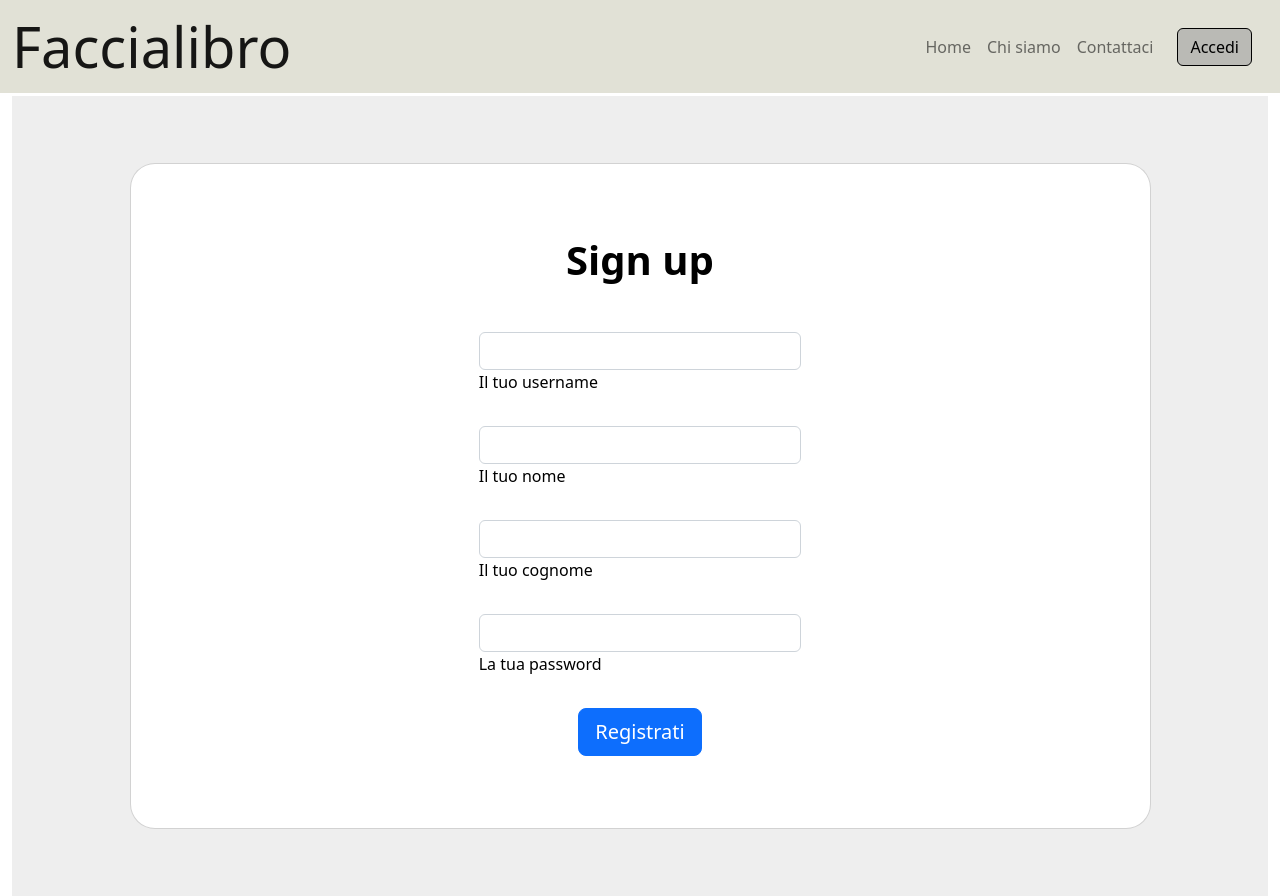
After one commit to nMaax/iaw-workspace, a Flask app: page /signup in a window 1280 px wide. The commit adds this page. Run offline with Flask 2, Linux system fonts and the light colour scheme; some libraries are stand-ins or nearby versions.

Commit message:
Defined base skeletons for signup and login forms, and their decorators (still void)

```diff
--- a/app.py
+++ b/app.py
@@ -10,12 +10,12 @@ import data_utils.access_data as db
 # Flask libraries
 from flask import Flask, render_template, request, redirect, url_for, flash, session
 from werkzeug.utils import secure_filename
+from werkzeug.security import generate_password_hash, check_password_hash
 from flask_bootstrap import Bootstrap5
 from flask_session import Session
 from flask_login import LoginManager, login_user, logout_user, login_required, current_user
 
 # Defining an utils dict to be used whenever is needed
-
 iso_day_format  = '%Y-%m-%d'
 
 #Today day value
@@ -27,16 +27,21 @@ utils = {'today': sNow}
 # Defining app
 app = Flask(__name__)
 
-# Generating objects for Flask extra libraries (Server-side sessions and Bootstrap)
+# Defining app attributes and other setups
+UPLOAD_FOLDER = './static/images/uploads/'
+SECRET_KEY = 'Z2KRu#3+5Ps?ngrxT&!icMR?pC$krH'
+SESSION_TYPE = 'filesystem'
+SESSION_PERMANENT = False
+
+app.config['SECRET_KEY'] = SECRET_KEY
+app.config['UPLOAD_FOLDER'] = UPLOAD_FOLDER
+app.config['SESSION_TYPE'] = SESSION_TYPE
+app.config['SESSION_PERMANENT'] = SESSION_PERMANENT
+
+login_manager = LoginManager()
+login_manager.login_view = 'login'
+#login_manager.init_app(app)
 bootstrap = Bootstrap5(app)
-
-# Defining app attributes
-UPLOAD_FOLDER = './static/images/uploads/'
-
-app.config['UPLOAD_FOLDER'] = UPLOAD_FOLDER
-app.config['SESSION_TYPE'] = 'filesystem'
-app.config['SESSION_PERMANENT'] = False
-
 Session(app)
 
 # Main routes
@@ -59,6 +64,16 @@ def contacts():
     users=db.get_users()
     return render_template('contacts.html', users=users, utils=utils)
 
+@app.route('/signup')
+def signup():
+    return render_template('signup.html')
+
+# No-html route, used only for elaboratig data
+@app.route('/post_signup', methods=['POST'])
+def post_signup():
+    #TODO post_signup
+    return redirect(url_for('index'))
+
 # No-html route, used only for elaboratig data
 @app.route('/login', methods = ['POST'])
 def login():
@@ -78,6 +93,12 @@ def login():
         flash('Login non effetto, dati inseriti erronei', 'danger')
         app.logger.error('\n\n* * * LOGIN NON EFFETTUATO * * *\n')
 
+    return redirect(url_for('index'))
+
+# No-html route, used only for elaboratig data
+@app.route('/post_login', methods=['POST'])
+def post_login():
+    #TODO post_login
     return redirect(url_for('index'))
 
 @app.route('/post/<int:id>')
--- a/data_utils/clean_data.py
+++ b/data_utils/clean_data.py
@@ -1,5 +1,5 @@
 import sqlite3
-import data_utils.DATA_CONSTANTS as CONST
+import DATA_CONSTANTS as CONST
 
 DB_PATH = CONST.DB_PATH
 ERR_MSG = CONST.ERR_MSG
--- a/templates/base.html
+++ b/templates/base.html
@@ -57,12 +57,14 @@
                 <div class="modal-content">
                     <!-- Modal header: Title and Close button X -->
                     <div class="modal-header">
-                        <h1 class="modal-title fs-5" id="exampleModalLabel">Chi sei?</h1>
+                        <h1 class="modal-title fs-5" id="exampleModalLabel">Login</h1>
                         <button type="button" class="btn-close" data-bs-dismiss="modal" aria-label="Close"></button>
                     </div>
                     <!-- Form for login -->
                     <div class="modal-body">
-                        <form action="{{ url_for('login') }}" method="POST">
+
+                        <!-- Old form -->
+                        <form action="{{ url_for('login') }}" method="POST" class="border-bottom pb-4">
                             <!-- Select of accounts -->
                             <select name='logged_username' class="form-select mb-3" aria-label="Scelta admin">
                                 {% for user in users %}
@@ -70,8 +72,35 @@
                                 {% endfor %}
                             </select>
                             <!-- Submit button -->
-                            <button type="submit" class="btn btn-primary">Conferma</button>
+                            <button type="submit" class="btn btn-primary">Accedi</button>
                         </form>
+
+                        <br>
+                        <br>
+
+                        <!-- New form -->
+                        <form action="{{ url_for('post_login') }}" method="POST">
+
+                            <!-- Username input -->
+                            <div class="form-outline mb-4">
+                              <input type="text" id="username" class="form-control" required/>
+                              <label class="form-label" for="username">Username</label>
+                            </div>
+
+                            <!-- Password input -->
+                            <div class="form-outline mb-4">
+                              <input type="password" id="password" class="form-control" required/>
+                              <label class="form-label" for="password">Password</label>
+                            </div>
+
+                            <!-- Submit button -->
+                            <button type="submit" class="btn btn-primary btn-block mb-4">Accedi</button>
+
+                          </form>
+                    </div>
+                    <div class="modal-footer d-flex justify-content-between">
+                        <p>Non hai un account? <a href="{{url_for('signup')}}">Registrati</a></p>
+                        <button type="button" class="btn btn-secondary">Esci</button>
                     </div>
                 </div>
             </div>
--- /dev/null
+++ b/templates/signup.html
@@ -0,0 +1,64 @@
+{% extends 'base.html' %}
+
+{% block title %}Homepage{% endblock %}
+
+{% block content %}
+
+<section class="vh-100" style="background-color: #eee;">
+    <div class="container h-100">
+      <div class="row d-flex justify-content-center align-items-center h-100">
+        <div class="col-lg-12 col-xl-11">
+          <div class="card text-black" style="border-radius: 25px;">
+            <div class="card-body p-md-5">
+              <div class="row justify-content-center">
+                <div class="col-md-10 col-lg-6 col-xl-5 order-2 order-lg-1">
+
+                  <p class="text-center h1 fw-bold mb-5 mx-1 mx-md-4 mt-4">Sign up</p>
+
+                  <form class="mx-1 mx-md-4" action="{{ url_for('post_signup') }}" method="POST">
+
+                    <div class="d-flex flex-row align-items-center mb-4">
+                        <div class="form-outline flex-fill mb-0">
+                            <input name="username" type="text" id="username" class="form-control" />
+                            <label class="form-label" for="ursername">Il tuo username</label>
+                        </div>
+                    </div>
+
+                    <div class="d-flex flex-row align-items-center mb-4">
+                        <div class="form-outline flex-fill mb-0">
+                            <input name="name" type="text" id="name" class="form-control" />
+                            <label class="form-label" for="name">Il tuo nome</label>
+                        </div>
+                    </div>
+
+                    <div class="d-flex flex-row align-items-center mb-4">
+                        <div class="form-outline flex-fill mb-0">
+                            <input name="surname" type="text" id="surname" class="form-control" />
+                            <label class="form-label" for="surname">Il tuo cognome</label>
+                        </div>
+                    </div>
+
+                    <div class="d-flex flex-row align-items-center mb-4">
+                      <div class="form-outline flex-fill mb-0">
+                        <input name="password" type="password" id="password" class="form-control" required/>
+                        <label class="form-label" for="password">La tua password</label>
+                      </div>
+                    </div>
+
+                    <div class="d-flex justify-content-center mx-4 mb-3 mb-lg-4">
+                      <button type="submit" class="btn btn-primary btn-lg">Registrati</button>
+                    </div>
+
+                  </form>
+
+                </div>
+
+              </div>
+            </div>
+          </div>
+        </div>
+      </div>
+    </div>
+  </section>
+
+{% endblock %}
```
Also changed, not shown: static/data/data.db.
